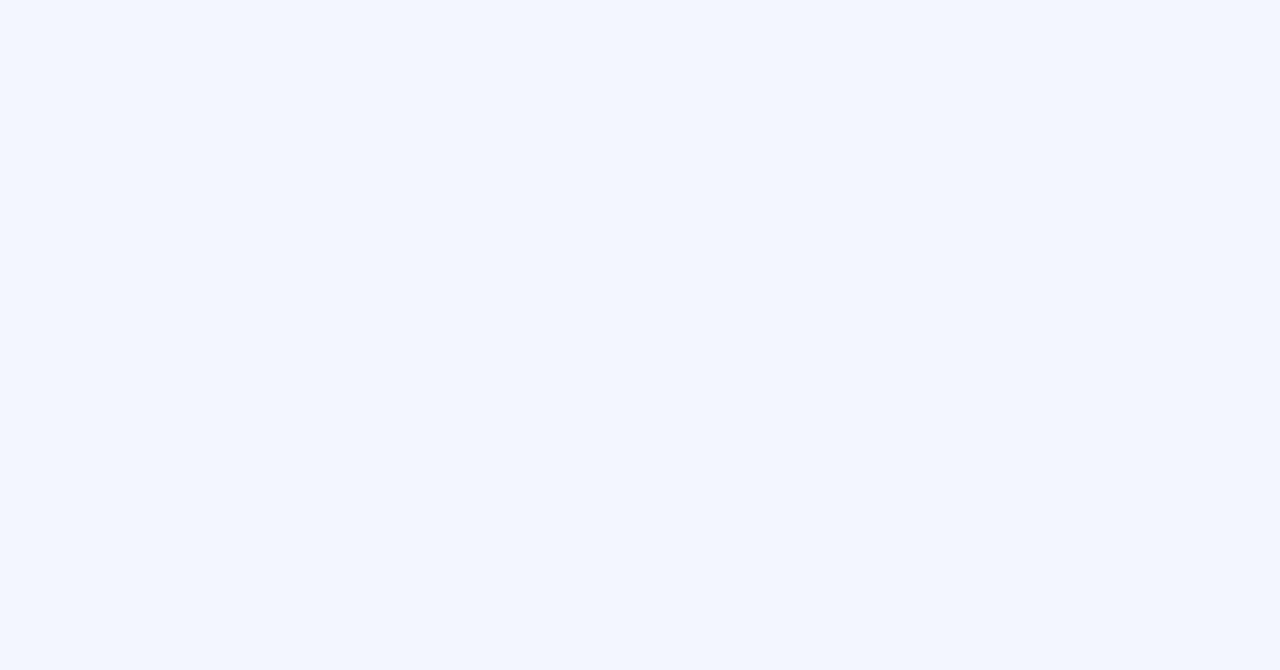
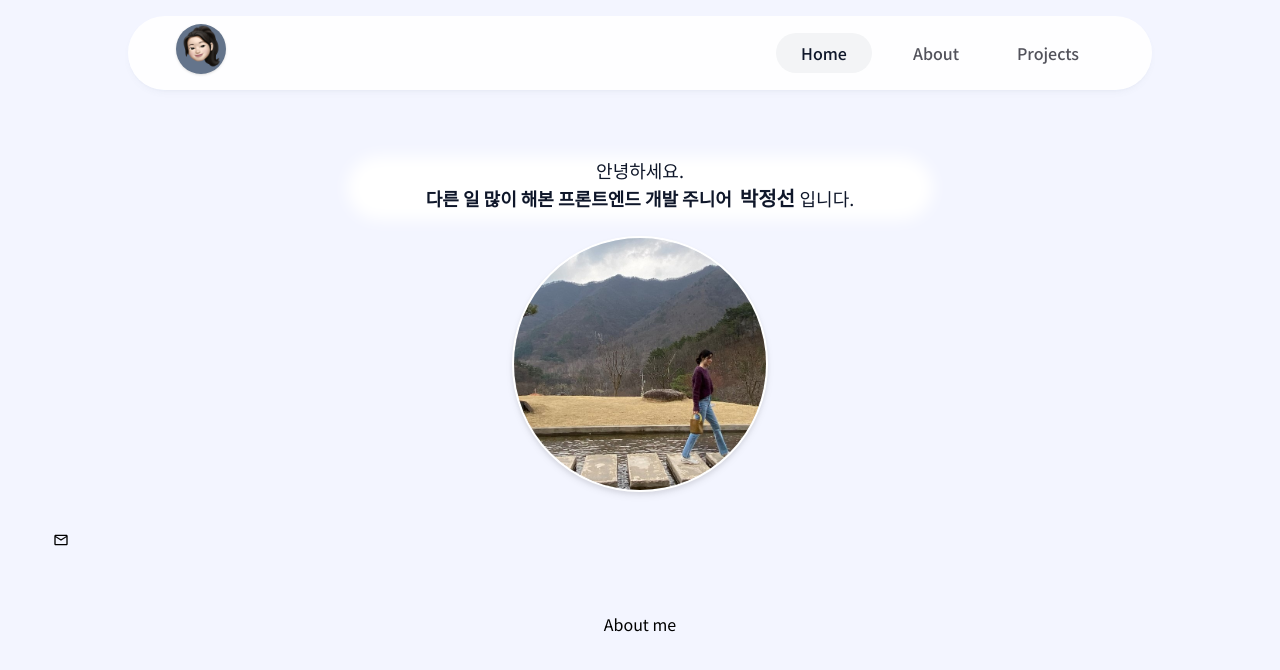
Before and after one commit to JeongSeonP/parkjeongseon, a Next.js app: page / in a window 1280 px wide. Shown: the top 670 px of the page. Built offline with nearby package versions, Linux system fonts and the light colour scheme.

Commit message:
:sparkles: Header, Intro 추가

```diff
--- a/app/layout.tsx
+++ b/app/layout.tsx
@@ -1,9 +1,9 @@
 import type { Metadata } from "next";
-import { Inter } from "next/font/google";
+import { Noto_Sans_KR } from "next/font/google";
 import "./globals.css";
 import Header from "@/components/header";
 
-const inter = Inter({ subsets: ["latin"] });
+const notoSansKR = Noto_Sans_KR({ subsets: ["latin"] });
 
 export const metadata: Metadata = {
   title: "박정선 | 프론트엔드",
@@ -17,8 +17,8 @@ export default function RootLayout({
 }>) {
   return (
     <html lang="en" className="!scroll-smooth">
-      <body className={inter.className}>
-        {/* <Header /> */}
+      <body className={notoSansKR.className}>
+        <Header />
         {children}
       </body>
     </html>
--- a/app/page.tsx
+++ b/app/page.tsx
@@ -4,9 +4,9 @@ import Intro from "@/components/intro";
 export default function Home() {
   return (
     <>
-      <main className="flex flex-col items-center py-36 ">
-        {/* <Intro />
-        <About /> */}
+      <main className="flex flex-col items-center py-36 w-full">
+        <Intro />
+        <About />
       </main>
     </>
   );
--- /dev/null
+++ b/components/about.tsx
@@ -0,0 +1,7 @@
+export default function About() {
+  return (
+    <section className="h-[600px]" id="about">
+      <h2>About me</h2>
+    </section>
+  );
+}
--- a/components/header.tsx
+++ b/components/header.tsx
@@ -36,13 +36,13 @@ export default function Header() {
         <ul className="flex ">
           {hashLinks.map((link) => (
             <li
-              className={`relative mx-2 w-24 h-10 font-medium rounded-full text-zinc-600 hover:text-slate-900 ${
-                selectedMenu === link.name && "text-slate-900"
-              }`}
+              className="relative mx-2 w-24 h-10 font-medium rounded-full text-zinc-600 hover:text-slate-900"
               key={link.name}
             >
               <Link
-                className="flex justify-center items-center size-full   "
+                className={`flex justify-center items-center size-full ${
+                  selectedMenu === link.name && "text-slate-900"
+                }`}
                 href={link.hash}
                 onClick={() => setSelectedMenu(link.name)}
               >
--- /dev/null
+++ b/components/intro.tsx
@@ -0,0 +1,62 @@
+"use client";
+
+import React from "react";
+import Image from "next/image";
+import { motion } from "framer-motion";
+import { MdMailOutline } from "react-icons/md";
+
+export default function Intro() {
+  return (
+    <section
+      className="w-11/12 mx-auto text-center pb-16 scroll-mt-36"
+      id="home"
+    >
+      <div className="w-full relative mt-3 mb-4">
+        <motion.div
+          className="mx-auto bg-white blur w-full h-24 sm:w-1/2 sm:h-16 rounded-full "
+          initial={{ y: 100, scale: 0.3 }}
+          animate={{ y: 0, scale: 1 }}
+        ></motion.div>
+        <motion.div
+          className="absolute inset-0 font-bold text-center text-lg text-slate-900"
+          initial={{ y: 100, scale: 0.3 }}
+          animate={{ y: 0, scale: 1 }}
+        >
+          <p className="font-normal">안녕하세요. </p>
+          <div className="sm:flex-row flex-col">
+            <p className="inline-block">
+              다른 일 많이 해본 프론트엔드 개발 주니어{" "}
+            </p>
+            <p className="inline-block">
+              <span className="text-xl pl-2"> 박정선 </span>
+              <span className="font-normal">입니다.</span>
+            </p>
+          </div>
+        </motion.div>
+      </div>
+      <motion.div
+        className="mx-auto mb-10 size-64 rounded-full overflow-hidden border-2 border-white drop-shadow-md"
+        initial={{ rotate: 0 }}
+        animate={{ rotate: [-10, -15, 0] }}
+        transition={{
+          type: "spring",
+          damping: 3,
+          stiffness: 50,
+        }}
+      >
+        <Image
+          src={"/assets/profile.jpg"}
+          alt="프로필이미지"
+          width={250}
+          height={250}
+          priority
+          className="w-auto h-auto"
+        />
+      </motion.div>
+
+      <div>
+        <MdMailOutline />
+      </div>
+    </section>
+  );
+}
--- a/package.json
+++ b/package.json
@@ -11,7 +11,8 @@
   "dependencies": {
     "next": "14.1.0",
     "react": "^18",
-    "react-dom": "^18"
+    "react-dom": "^18",
+    "react-icons": "^5.0.1"
   },
   "devDependencies": {
     "@types/node": "^20",
```
Also changed, not shown: 1 other file (tests, documents, lock files or other folders).
